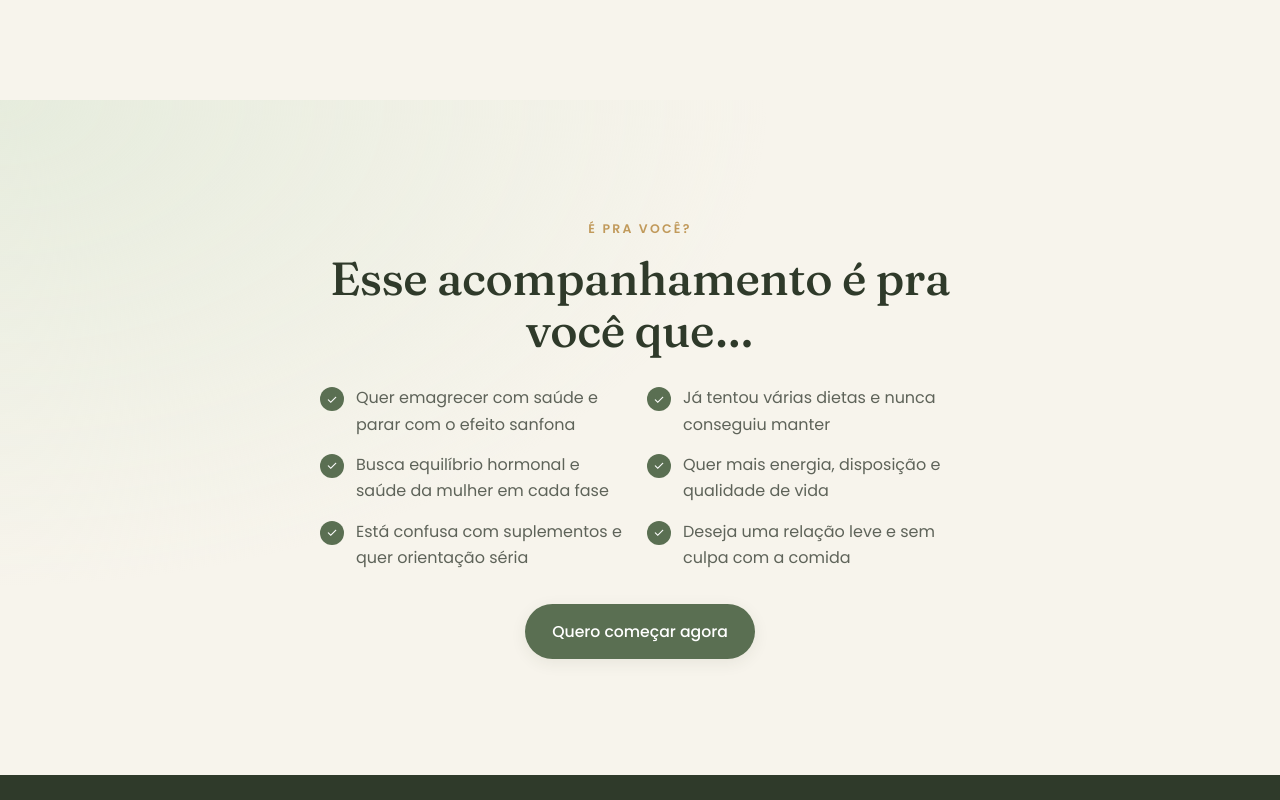
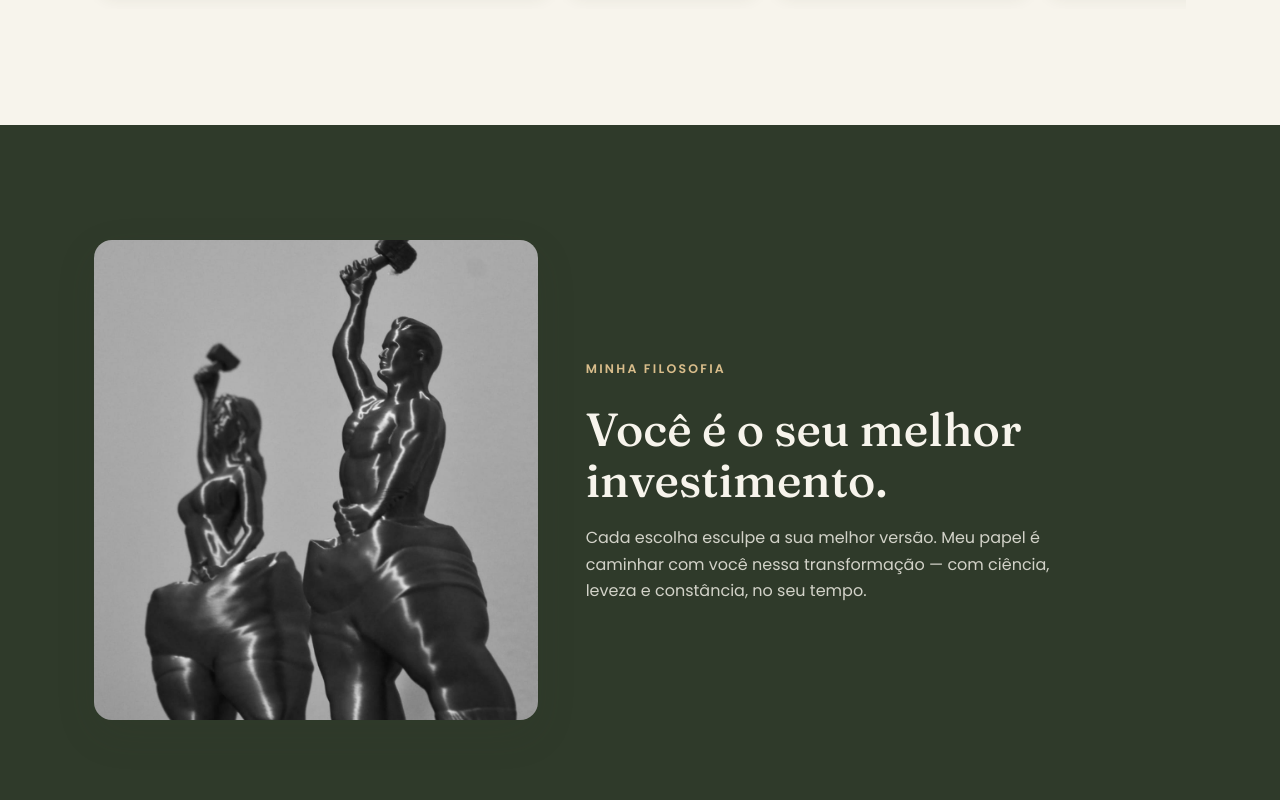
Before and after one commit to trence-adm/Pamella, a React (Vite) app: page / in a window 1280 px wide. Shown: the part 4480-5280 px from the top of the page. Built offline with nearby package versions, Linux system fonts and the light colour scheme.

Commit message:
feat(manifesto): faixa filosofia com foto P&B + infos (consulta 1h30-2h, adipometro)

```diff
--- a/src/App.tsx
+++ b/src/App.tsx
@@ -4,6 +4,7 @@ import About from './components/About';
 import Specialties from './components/Specialties';
 import Approach from './components/Approach';
 import Consultorio from './components/Consultorio';
+import Manifesto from './components/Manifesto';
 import ForWhom from './components/ForWhom';
 import Testimonials from './components/Testimonials';
 import FAQ from './components/FAQ';
@@ -25,6 +26,7 @@ export default function App() {
         <Specialties />
         <Approach />
         <Consultorio />
+        <Manifesto />
         <ForWhom />
         <Testimonials />
         <FAQ />
--- /dev/null
+++ b/src/components/Manifesto.tsx
@@ -0,0 +1,24 @@
+// Faixa de filosofia/manifesto com a foto P&B das esculturas (metáfora de transformação).
+export default function Manifesto() {
+  return (
+    <section className="section manifesto">
+      <div className="container manifesto__inner">
+        <div className="manifesto__photo">
+          <img
+            src="/manifesto.jpg"
+            alt="Esculturas esculpindo a própria forma — símbolo de transformação"
+            loading="lazy"
+          />
+        </div>
+        <div className="manifesto__text">
+          <span className="eyebrow">Minha filosofia</span>
+          <h2 className="manifesto__quote">Você é o seu melhor investimento.</h2>
+          <p>
+            Cada escolha esculpe a sua melhor versão. Meu papel é caminhar com você nessa
+            transformação — com ciência, leveza e constância, no seu tempo.
+          </p>
+        </div>
+      </div>
+    </section>
+  );
+}
--- a/src/data/content.ts
+++ b/src/data/content.ts
@@ -105,13 +105,13 @@ export const comoFunciona = [
     numero: '02',
     titulo: 'Primeira consulta',
     texto:
-      'Um encontro tranquilo, de cerca de uma hora, todo dedicado a você. O momento de escutar sua história e entender o que você precisa.',
+      'Um encontro tranquilo, de 1h30 a 2h, todo dedicado a você. O momento de escutar sua história e entender o que você precisa.',
   },
   {
     numero: '03',
     titulo: 'Avaliação completa',
     texto:
-      'Anamnese detalhada: histórico de saúde, exames, hábitos e rotina, com exame de bioimpedância para avaliar massa magra e gordura corporal. Um ponto de partida claro.',
+      'Anamnese detalhada: histórico de saúde, exames, hábitos e rotina, com bioimpedância e adipômetro para avaliar massa magra e gordura corporal. Um ponto de partida claro.',
   },
   {
     numero: '04',
--- a/src/index.css
+++ b/src/index.css
@@ -533,6 +533,55 @@ img {
   }
 }
 
+/* ---------- Manifesto ---------- */
+.manifesto {
+  background: var(--green-900);
+}
+
+.manifesto__inner {
+  display: grid;
+  grid-template-columns: 0.85fr 1.15fr;
+  gap: 48px;
+  align-items: center;
+}
+
+.manifesto__photo img {
+  width: 100%;
+  max-height: 480px;
+  object-fit: cover;
+  object-position: center 22%;
+  border-radius: var(--radius);
+  box-shadow: var(--shadow-md);
+}
+
+.manifesto .eyebrow {
+  color: var(--gold-soft);
+}
+
+.manifesto__quote {
+  font-family: var(--font-serif);
+  color: var(--cream);
+  font-size: clamp(1.9rem, 4vw, 2.9rem);
+  line-height: 1.12;
+  margin: 10px 0 18px;
+}
+
+.manifesto__text p {
+  color: rgba(247, 244, 236, 0.82);
+  max-width: 48ch;
+  margin: 0;
+}
+
+@media (max-width: 720px) {
+  .manifesto__inner {
+    grid-template-columns: 1fr;
+    gap: 26px;
+  }
+  .manifesto__photo img {
+    max-height: 380px;
+  }
+}
+
 /* ---------- For Whom ---------- */
 .forwhom {
   background:
```
Also changed, not shown: public/manifesto.jpg (added).
